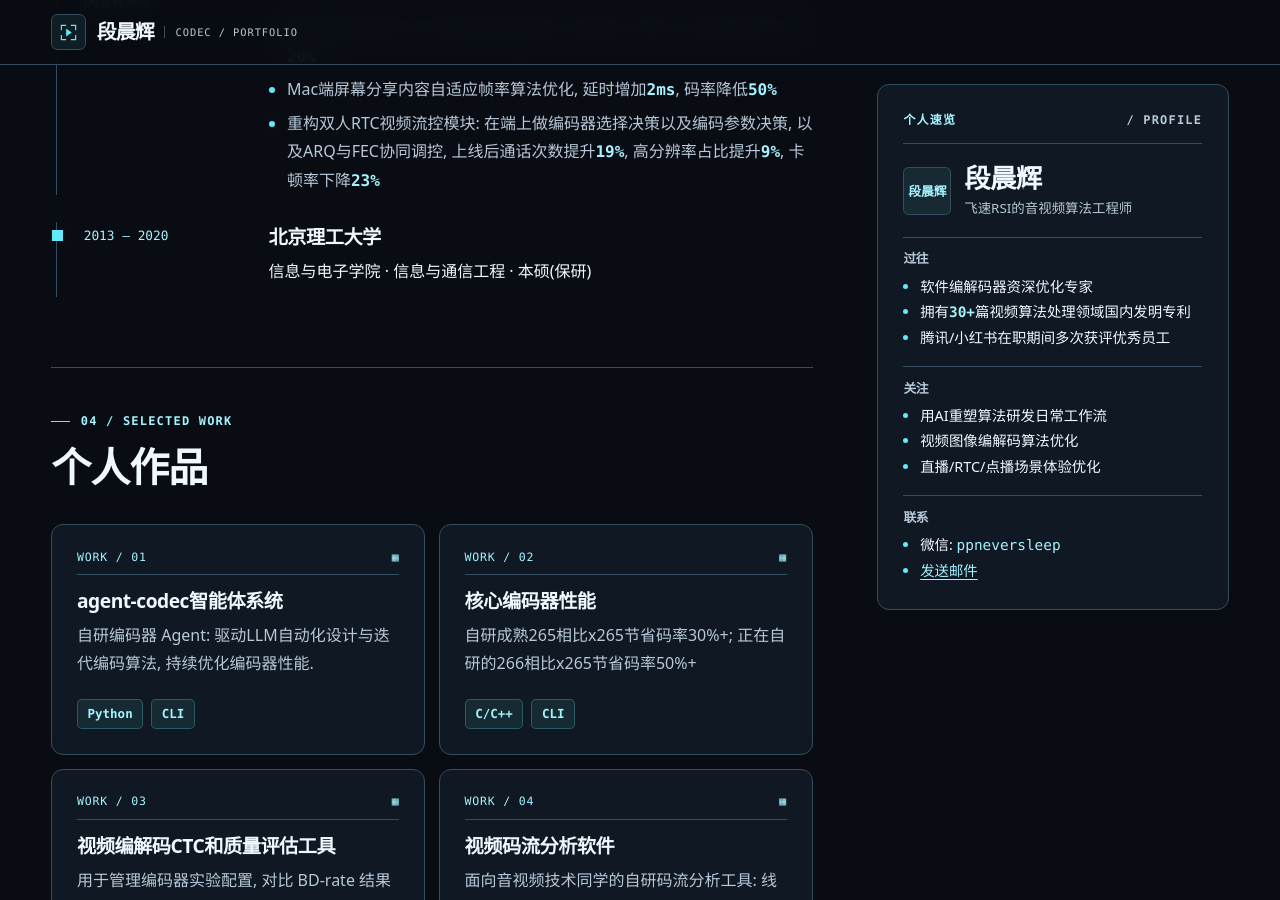
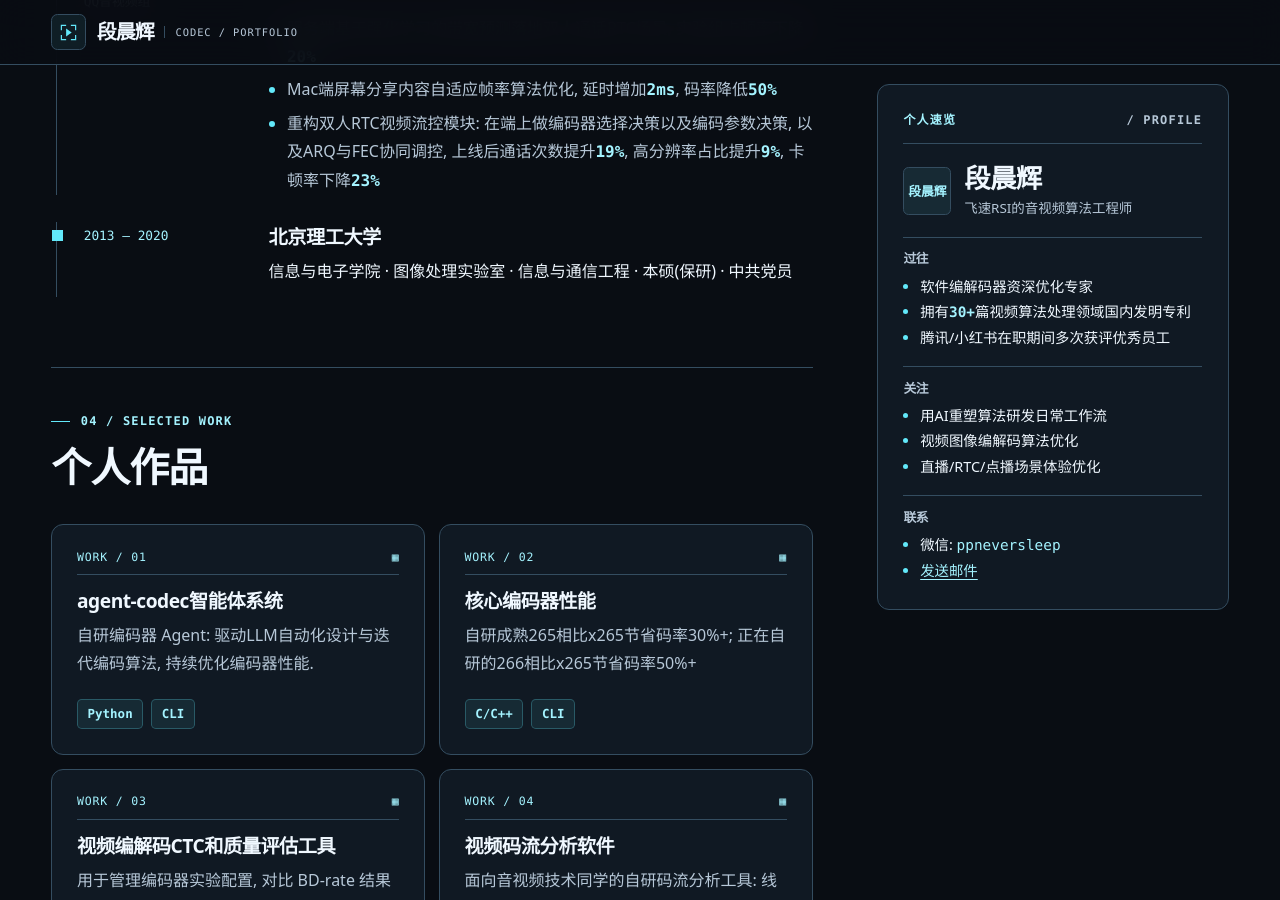
Before and after one commit to bitchenhui/bitchenhui.github.io, a Jekyll site: the page built from index.html, in a window 1280 px wide and 900 px high, scrolled down 2119 px. Built offline with Jekyll 4.4.1, drawn with Linux system fonts in a browser that asks for light colours.

Commit message:
chore: add image lab and party membership to education

```diff
--- a/_data/education.yml
+++ b/_data/education.yml
@@ -1,4 +1,4 @@
 # 教育背景, 按时间倒序.
 - period: "2013 – 2020"
   school: "北京理工大学"
-  detail: "信息与电子学院 · 信息与通信工程 · 本硕(保研)"
+  detail: "信息与电子学院 · 图像处理实验室 · 信息与通信工程 · 本硕(保研) · 中共党员"
```
